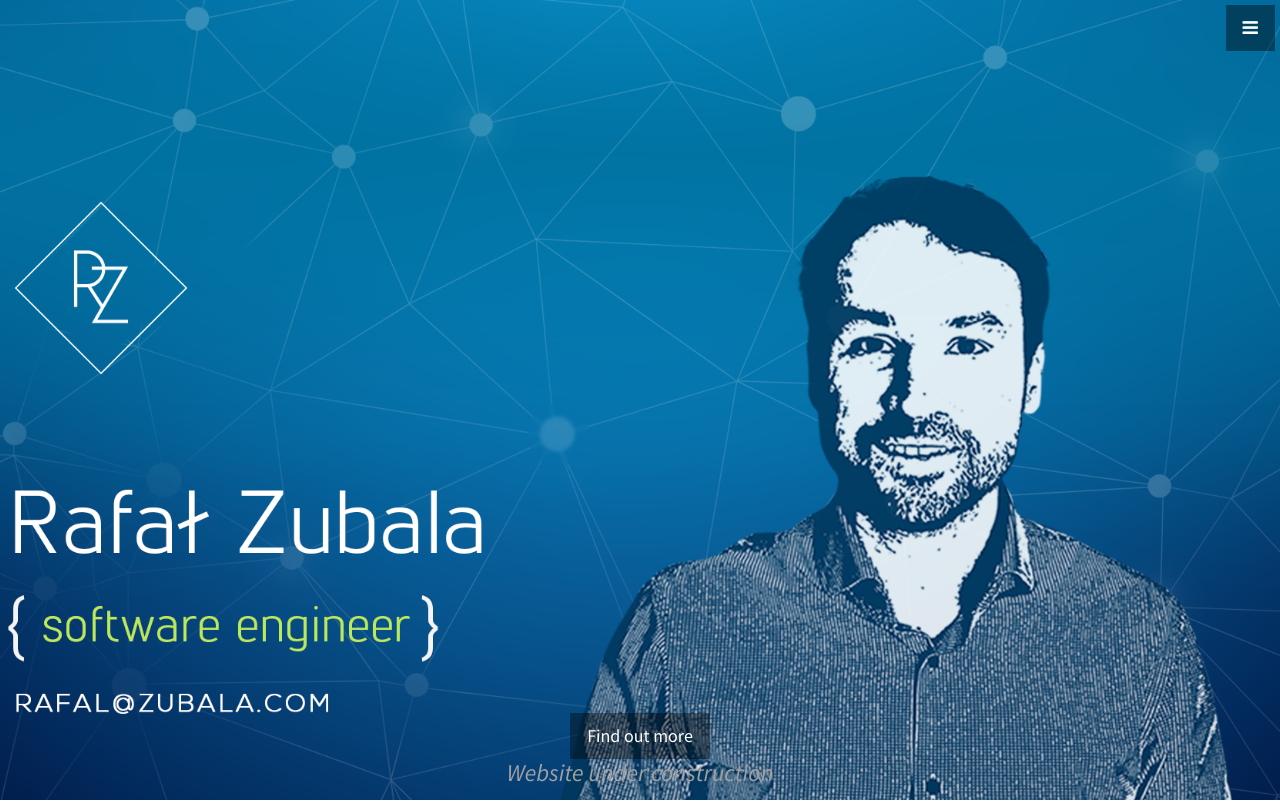
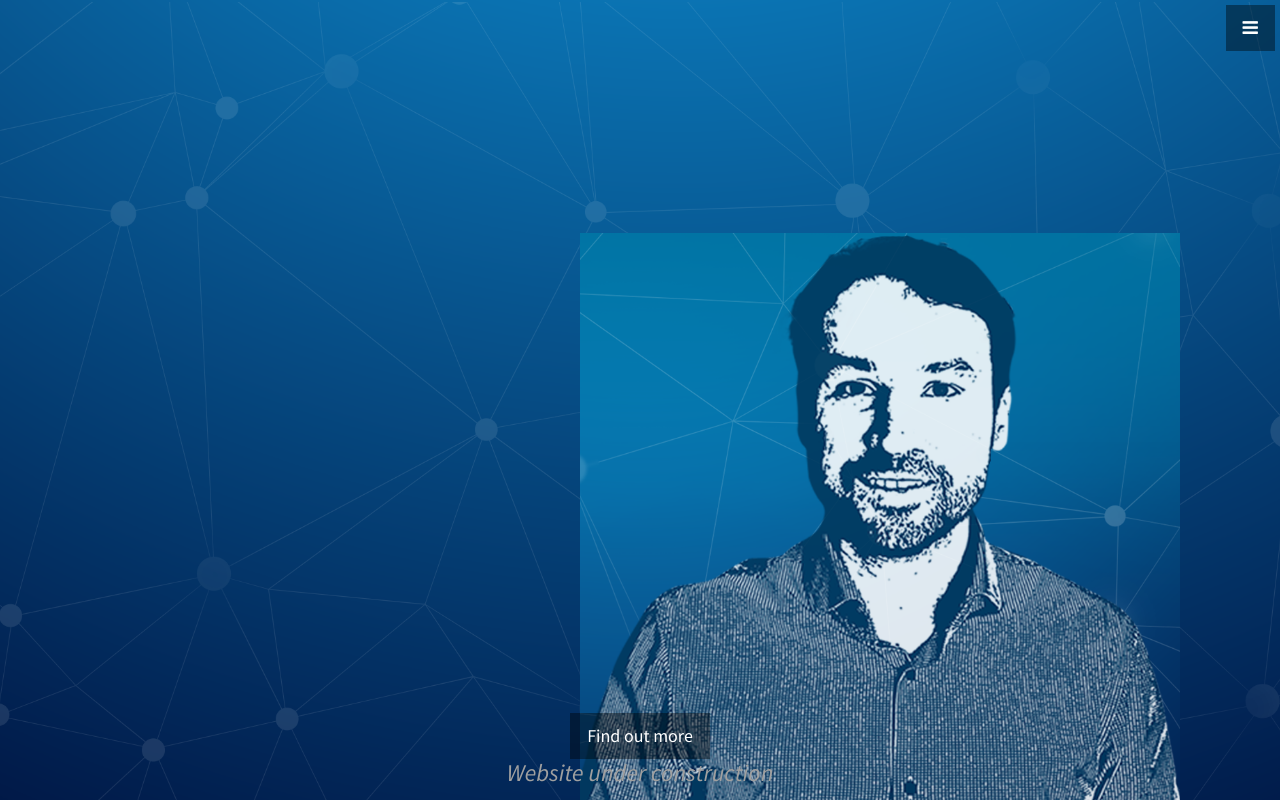
Before and after one commit to rzubala/rzubala.github.io, a plain HTML site: page index.html in a window 1280 px wide. Shown: the top 804 px of the page. Drawn offline with Linux system fonts and the light colour scheme.

Commit message:
relative head

```diff
--- a/css/rza-portfolio.css
+++ b/css/rza-portfolio.css
@@ -1,13 +1,14 @@
 .header {
-	background: url(../img/rza4.png) no-repeat center center scroll;
+	background: url(../img/rza-bg.png) no-repeat center center scroll;
 	-webkit-background-size: cover;
 	-moz-background-size: cover;
 	background-size: cover;
 	-o-background-size: cover;
 }
 
-.header_mobile {
-	background: url(../img/rza5.png) no-repeat center center scroll;
+.headimg {
+	width: 50%;
+	position: absolute;
 }
 
 .text-vertical-bottom {
@@ -57,6 +58,11 @@
 	font-weight: bold;
 }
 
+.rza-on-top {
+    position: relative;
+    z-index: 101;
+}
+
 .rza-construction {
     color: #a0a0a0;
     margin-top: 1px;
--- a/index.html
+++ b/index.html
@@ -79,13 +79,13 @@ height="0" width="0" style="display:none;visibility:hidden"></iframe></noscript>
 
     <!-- Header -->
     <header id="top" class="header">
-
         <div class="text-vertical-bottom">
    	<!--        <h1>Rafał Zubala</h1>  -->
+	    <img id="rzahead" src="img/rza-head.png" class="headimg"></img>
             <br>
-            <a href="#about" class="btn btn-dark btn-lg">Find out more</a>
+            <a href="#about" class="btn btn-dark btn-lg rza-on-top">Find out more</a>
             <br>
-            <h3 class="rza-construction"><i>Website under construction</i></h3>
+            <h3 class="rza-construction rza-on-top"><i>Website under construction</i></h3>
         </div>
     </header>
 
--- a/js/rza.js
+++ b/js/rza.js
@@ -9,49 +9,38 @@ win.resize(function() {
         $bg    = $("#bg");
 
 	console.log('background: ' + win_w+' '+win_h);
+	/*
 	$(".header").removeClass("header_mobile");
 	if (win_w < 600) {
 		$(".header").addClass("header_mobile");
 	}
+	*/
 
-/*
-    // Load narrowest background image based on
-    // viewport width, but never load anything narrower
-    // that what's already loaded if anything.
-    var available = [
-      1024, 1280, 1366,
-      1400, 1680, 1920,
-      2560, 3840, 4860
-    ];
+	var img_w = 600;
+	var img_top = 0;
+	if (img_w > win_w + 10) {
+		img_w = win_w;
+		img_top = 10;
+	}
+	var img_left = win_w - (img_w + 100);
+	if (img_left < 0) {
+		img_left = 0;
+	}
+	var img_bottom = 0;
 
-    var current = $bg.attr('src').match(/([0-9]+)/) ? RegExp.$1 : null;
+	$(".headimg").width(img_w);
+	if (img_top > 0) {
+		$(".headimg").css('bottom', '');
+		$(".headimg").css('top', img_top);
+	} else {
+		$(".headimg").css('bottom', img_bottom);
+		$(".headimg").css('top', '');
+	}
 
-    if (!current || ((current < win_w) && (current < available[available.length - 1]))) {
+	$(".headimg").css('left', img_left);
 
-      var chosen = available[available.length - 1];
-
-      for (var i=0; i<available.length; i++) {
-        if (available[i] >= win_w) {
-          chosen = available[i];
-          break;
-        }
-      }
-
-      // Set the new image
-      $bg.attr('src', '/img/bg/' + chosen + '.jpg');
-
-      // for testing...
-      // console.log('Chosen background: ' + chosen);
-
-    }
-
-    // Determine whether width or height should be 100%
-    if ((win_w / win_h) < ($bg.width() / $bg.height())) {
-      $bg.css({height: '100%', width: 'auto'});
-    } else {
-      $bg.css({width: '100%', height: 'auto'});
-    }
-*/
+	$(".headimg").css('z-index', 1);
+	$(".rza-construction").css('z-index', 100);
   }).resize();
 
 })(jQuery);
```
Also changed, not shown: img/rza-bg.png (added), img/rza-head.png (added).
